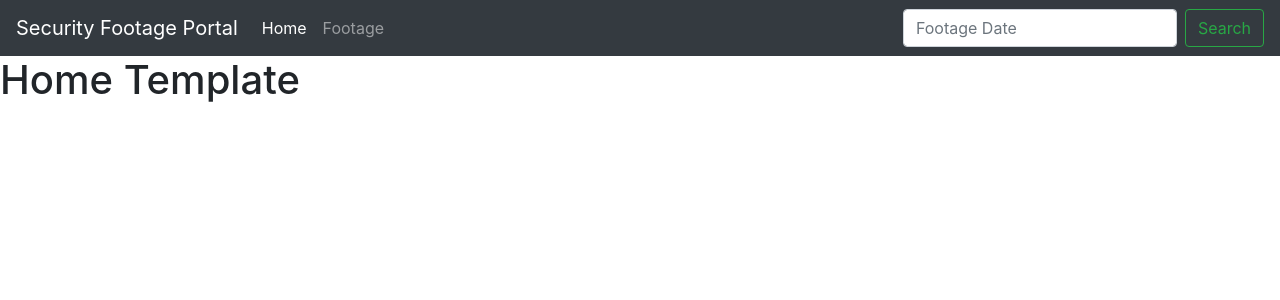
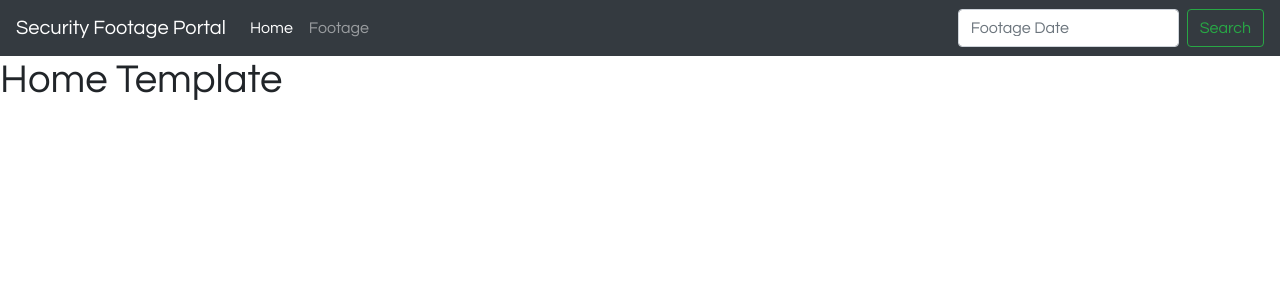
Before and after one commit to dnnysoftware/SecurityFootagePortal, a Django app: page / in a window 1280 px wide. Shown: the top 300 px of the page. Run offline with Django 4.2, Linux system fonts and the light colour scheme; parts of the project's set-up code (start-up, migrations or seed data) failed here and were passed over; some libraries are stand-ins or nearby versions.

Commit message:
Styling interface

```diff
--- a/baseapp/templates/baseapp/home.html
+++ b/baseapp/templates/baseapp/home.html
@@ -2,21 +2,21 @@
 
 {% block content %}
 {% load static %}
-
+<div>
     <h1>Home Template</h1>
-
     <div>
         <div>
             {% for vid in videos %}
+                <div class="d-flex justify-content-center">
                     <div>
                         <h5>{{vid.id}} -- <a href='/footage/{{vid.id}}'>{{vid.ns}}</a></h5>
-                <video width="320" height="240" controls>
-                    <p>{{vid.urlpath}}</p>
+                        <video width="640" height="480" controls>
                             <source src={{vid.urlpath}} type="video/mp4"/></source>
                         </video>
+                    </div>
                 </div>
             {% endfor %}
         </div>
     </div>
-
+</div>
 {% endblock content%}
--- a/static/styles/main.css
+++ /dev/null
@@ -1,3 +0,0 @@
-body {
-    background-color: blue;
-}
--- /dev/null
+++ b/static/styles/styles.css
@@ -0,0 +1,11 @@
+@font-face {
+    font-family: 'Questrial';
+    font-style: normal;
+    font-weight: 400;
+    src: url(https://fonts.gstatic.com/s/questrial/v18/QdVUSTchPBm7nuUeVf70sCFluW44JUcz.woff2) format('woff2');
+    unicode-range: U+0100-024F, U+0259, U+1E00-1EFF, U+2020, U+20A0-20AB, U+20AD-20CF, U+2113, U+2C60-2C7F, U+A720-A7FF;
+  }
+
+body {
+    font-family: questrial;
+}
--- a/templates/main.html
+++ b/templates/main.html
@@ -8,6 +8,8 @@
         <meta name="description" content="">
         <meta name="viewport" content="width=device-width, initial-scale=1">
         <link rel="stylesheet" href="https://cdn.jsdelivr.net/npm/bootstrap@4.0.0/dist/css/bootstrap.min.css" integrity="sha384-Gn5384xqQ1aoWXA+058RXPxPg6fy4IWvTNh0E263XmFcJlSAwiGgFAW/dAiS6JXm" crossorigin="anonymous">
+        <link rel="stylesheet" type="text/css" href="https://fonts.googleapis.com/css?family=Questrial" />
+        <link rel="stylesheet" href={% static  'styles/styles.css' %}>
     </head>
     <body>
         {% include 'navbar.html' %}
```
Also changed, not shown: baseapp/templates/baseapp/footage.html (+11 -3 lines), README.md. Lines whose indentation alone changed are shown as unchanged.
